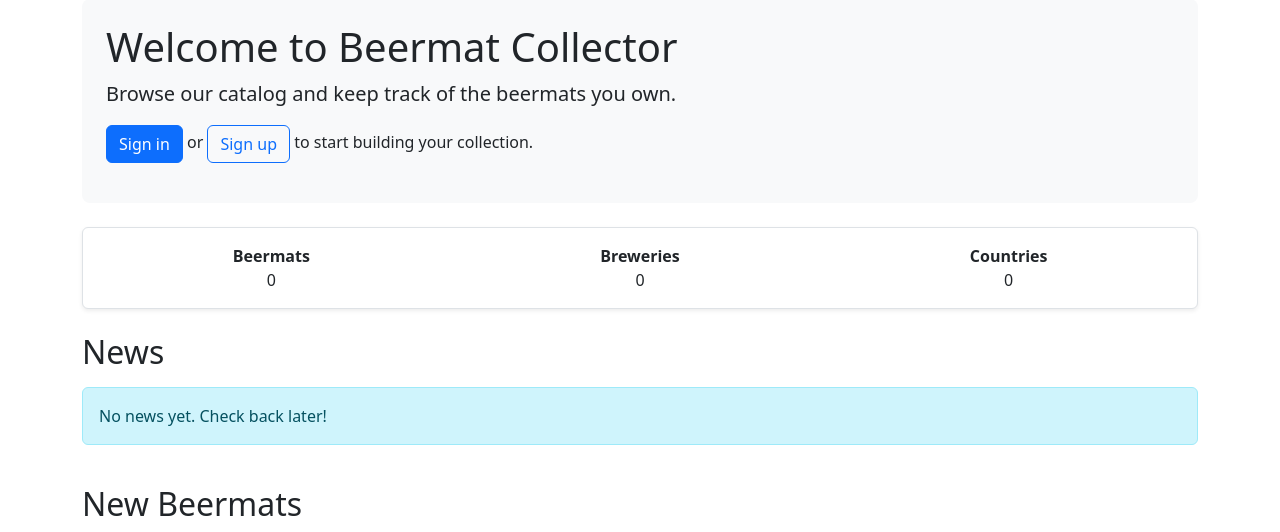
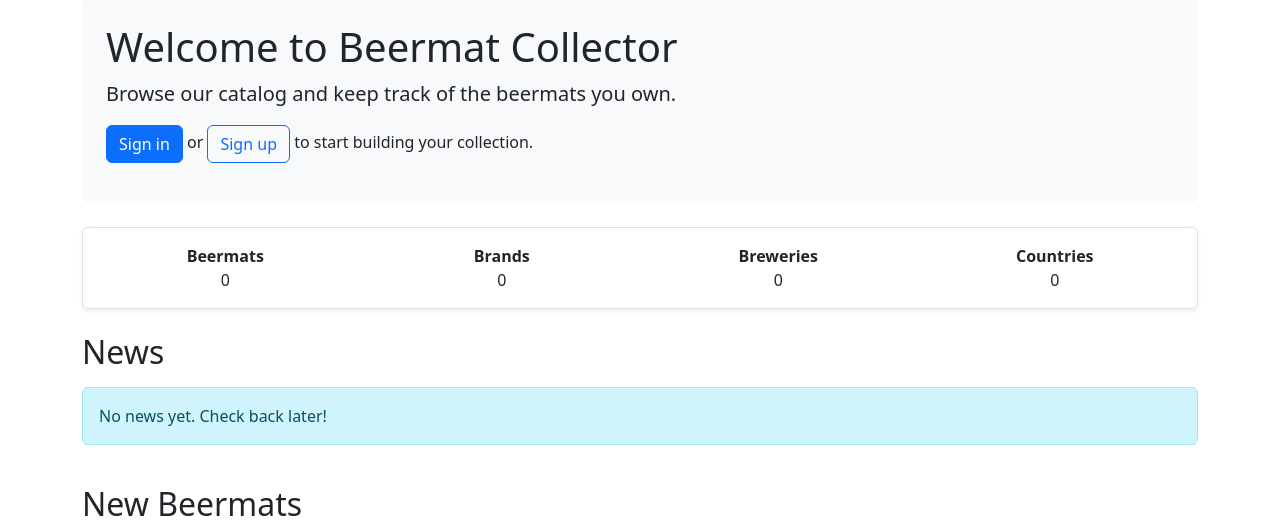
Before and after one commit to Fishhma/Beermat, a Django app: page / in a window 1280 px wide. Shown: the part 98-630 px from the top of the page. Run offline with Django 5.2, Linux system fonts and the light colour scheme; data that the repository does not hold is empty.

Commit message:
Add home page Brands statistics

```diff
--- a/beermats/views.py
+++ b/beermats/views.py
@@ -48,6 +48,7 @@ def home(request):
     total_beermats = approved_beermats.count()
     total_breweries = approved_beermats.filter(brewery__gt='').values('brewery').distinct().count()
     total_countries = approved_beermats.filter(country__gt='').values('country').distinct().count()
+    total_brands = approved_beermats.filter(beer_name__gt='').values('beer_name').distinct().count()
     return render(
         request,
         'beermats/home.html',
@@ -57,6 +58,7 @@ def home(request):
             'total_beermats': total_beermats,
             'total_breweries': total_breweries,
             'total_countries': total_countries,
+            'total_brands': total_brands,
         },
     )
 
--- a/templates/beermats/home.html
+++ b/templates/beermats/home.html
@@ -15,15 +15,19 @@
 
   <div class="mt-4 p-3 bg-white border rounded shadow-sm">
     <div class="row text-center">
-      <div class="col-sm-4 mb-2 mb-sm-0">
+      <div class="col-sm-3 mb-2 mb-sm-0">
         <div class="fw-bold">Beermats</div>
         <div>{{ total_beermats }}</div>
       </div>
-      <div class="col-sm-4 mb-2 mb-sm-0">
+      <div class="col-sm-3 mb-2 mb-sm-0">
+        <div class="fw-bold">Brands</div>
+        <div>{{ total_brands }}</div>
+      </div>
+      <div class="col-sm-3 mb-2 mb-sm-0">
         <div class="fw-bold">Breweries</div>
         <div>{{ total_breweries }}</div>
       </div>
-      <div class="col-sm-4">
+      <div class="col-sm-3">
         <div class="fw-bold">Countries</div>
         <div>{{ total_countries }}</div>
       </div>
```
